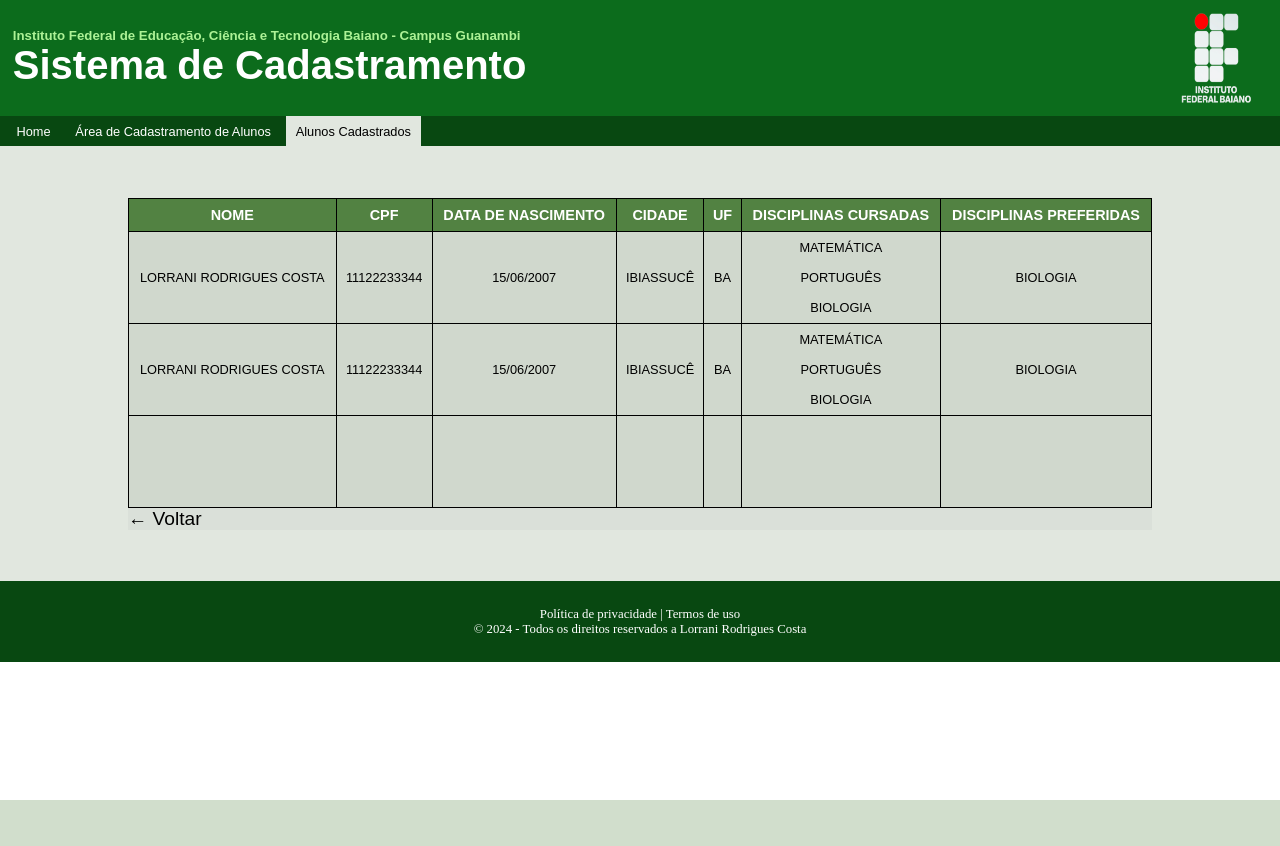
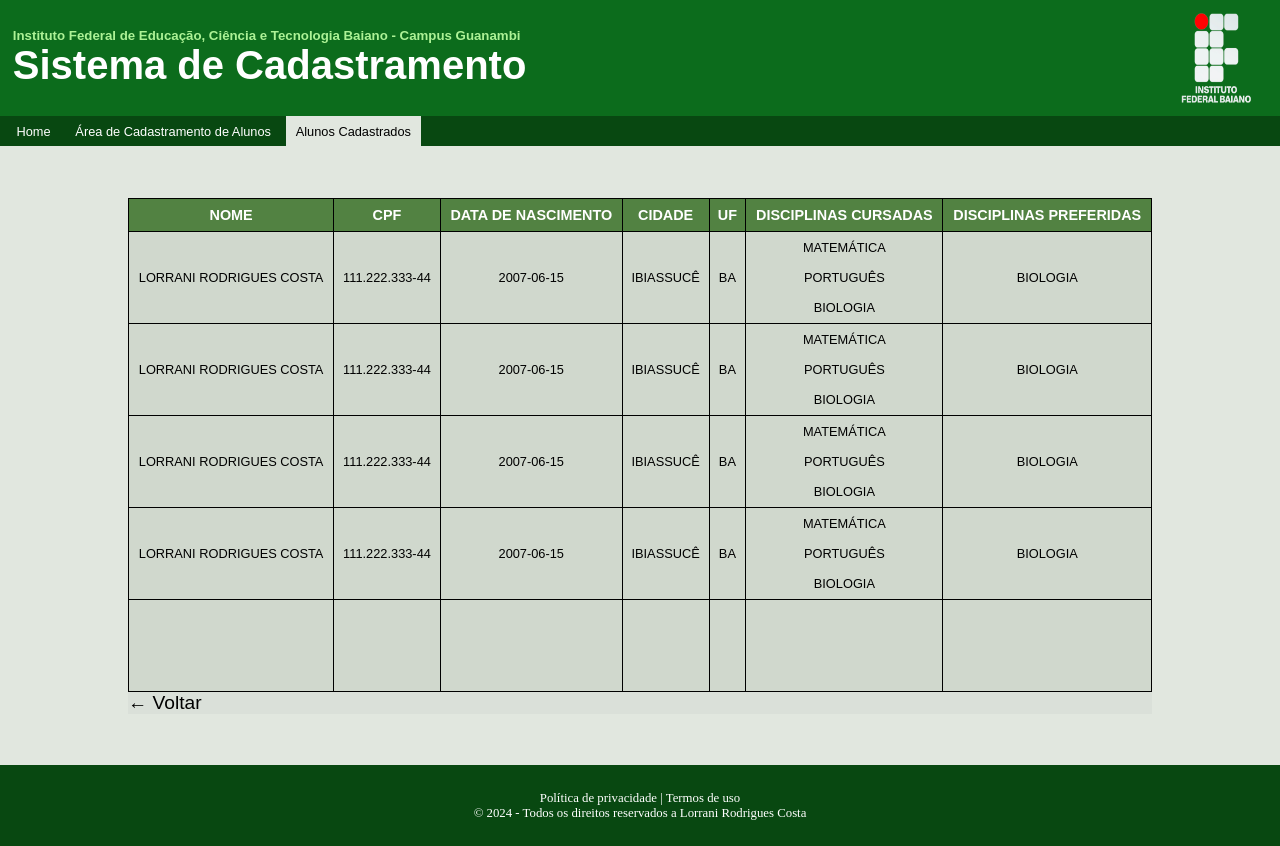
Before and after one commit to lorranirodriguess/PSW1-lorranirodrigues, a PHP site: page /listaaluno.php in a window 1280 px wide. Before the commit the page ends 800 px from the top, so only its background shows below. Run offline with PHP 8.4, Linux system fonts and the light colour scheme; data that the repository does not hold is empty.

Commit message:
atualizações

```diff
--- a/atv03-lorrani-rodrigues/cadaluno.php
+++ b/atv03-lorrani-rodrigues/cadaluno.php
@@ -45,7 +45,7 @@
                             </div>
                             <div id="id3">
                                 <label for="cpf">CPF:</label><br>
-                                <input type="text" id="cpf" name="cpf" placeholder="XXX.XXX.XXX-XX" pattern="\d{3}\.\d{3}\.\d{3}\-\d{2}" required><br><br>
+                                <input type="text" id="cpf" name="cpf" placeholder="XXX.XXX.XXX-XX" pattern="\d{3}\.\d{3}\.\d{3}-\d{2}" required><br><br>
                             </div>
                         </div>
                     </div>
--- a/atv03-lorrani-rodrigues/index.php
+++ b/atv03-lorrani-rodrigues/index.php
@@ -55,7 +55,6 @@
         </div>
     </main>
 
-
     <footer>
         <div id="rodape">
             <p>
@@ -65,9 +64,5 @@
         </div>
     </footer>
 
-
-
-
-
 </body>
 </html>
--- a/atv03-lorrani-rodrigues/listaaluno.php
+++ b/atv03-lorrani-rodrigues/listaaluno.php
@@ -39,8 +39,8 @@
 
                 <tr>
                     <td>Lorrani Rodrigues Costa</td>
-                    <td>11122233344</td>
-                    <td>15/06/2007</td>
+                    <td>111.222.333-44</td>
+                    <td>2007-06-15</td>
                     <td>Ibiassucê</td>
                     <td>BA</td>
                     <td>Matemática<br><br>Português<br><br>Biologia</td>
@@ -49,8 +49,28 @@
 
                 <tr>
                     <td>Lorrani Rodrigues Costa</td>
-                    <td>11122233344</td>
-                    <td>15/06/2007</td>
+                    <td>111.222.333-44</td>
+                    <td>2007-06-15</td>
+                    <td>Ibiassucê</td>
+                    <td>BA</td>
+                    <td>Matemática<br><br>Português<br><br>Biologia</td>
+                    <td>Biologia</td>
+                </tr>
+
+                <tr>
+                    <td>Lorrani Rodrigues Costa</td>
+                    <td>111.222.333-44</td>
+                    <td>2007-06-15</td>
+                    <td>Ibiassucê</td>
+                    <td>BA</td>
+                    <td>Matemática<br><br>Português<br><br>Biologia</td>
+                    <td>Biologia</td>
+                </tr>
+
+                <tr>
+                    <td>Lorrani Rodrigues Costa</td>
+                    <td>111.222.333-44</td>
+                    <td>2007-06-15</td>
                     <td>Ibiassucê</td>
                     <td>BA</td>
                     <td>Matemática<br><br>Português<br><br>Biologia</td>
@@ -72,13 +92,11 @@
                     </td>
                     <td><?php echo $_POST['favorita']?></td>
                 </tr>
-
             </table>
             <a class="voltar" href="cadaluno.php">&larr; Voltar</a>
         </div>
 
     </main>
-
 
     <footer>
         <div id="rodape">
@@ -89,9 +107,5 @@
         </div>
     </footer>
 
-
-
-
-
 </body>
 </html>
--- a/atv03-lorrani-rodrigues/styles.css
+++ b/atv03-lorrani-rodrigues/styles.css
@@ -88,6 +88,7 @@
     margin-top: 2%;
     margin-bottom: 2%;
     padding: 4%;
+    text-align: justify;
 }
 
 #botaocad {
```
Lines whose indentation alone changed are shown as unchanged.
